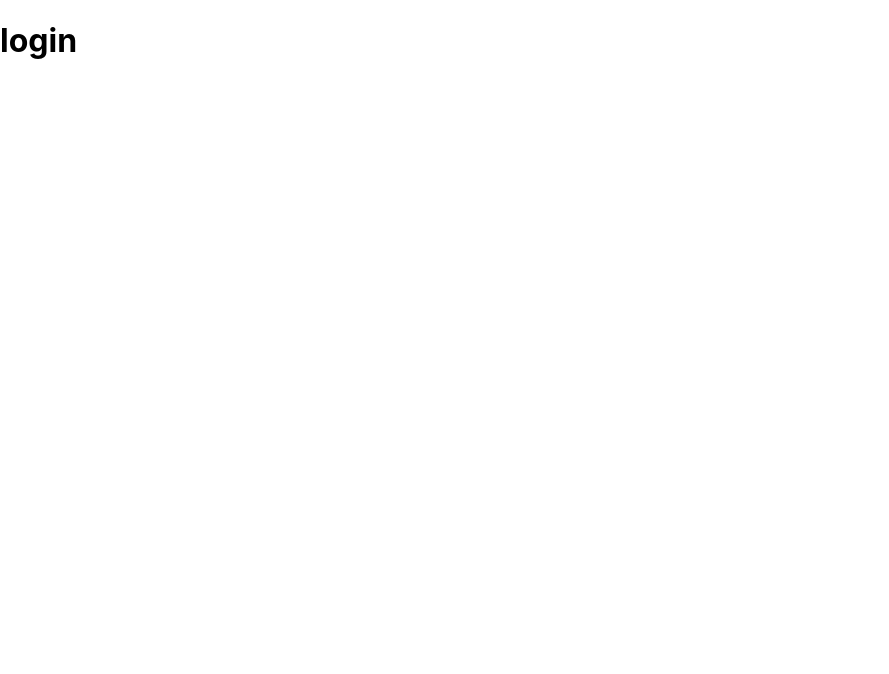
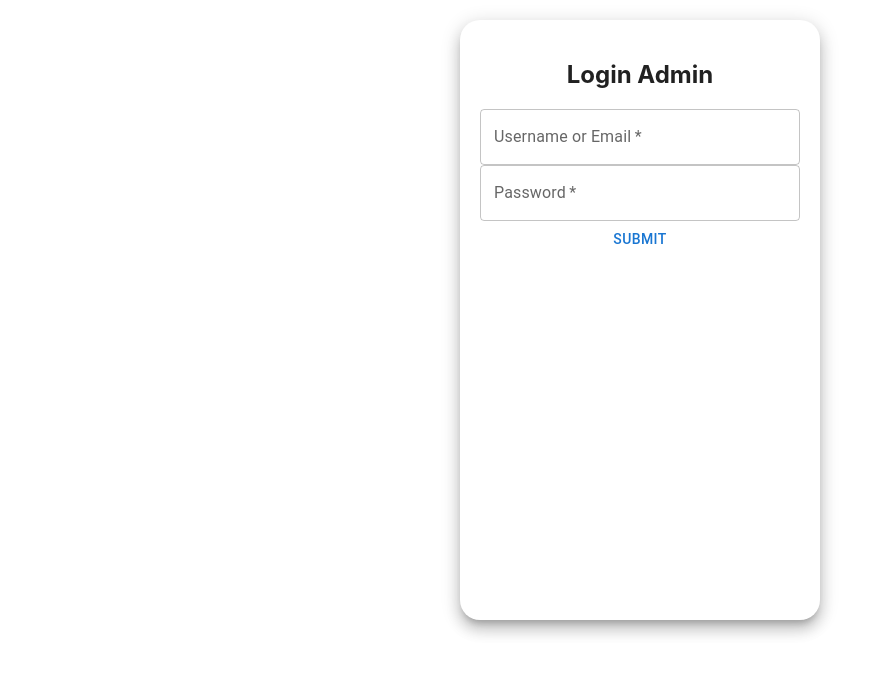
Before and after one commit to wisnudm13/bringkad-arena-admin-react, a React (Create React App) app: page /login in a window 1280 px wide. Shown: the top 674 px of the page, without its empty margins (0-889 px from the left). Built offline with nearby package versions, Linux system fonts and the light colour scheme.

Commit message:
add authentication

```diff
--- a/package.json
+++ b/package.json
@@ -2,10 +2,15 @@
   "name": "bringkad-arena-admin-react",
   "version": "0.1.0",
   "private": true,
+  "proxy": "http://localhost:5000/",
   "dependencies": {
+    "@emotion/react": "^11.10.6",
+    "@emotion/styled": "^11.10.6",
+    "@mui/material": "^5.11.13",
     "@testing-library/jest-dom": "^5.16.5",
     "@testing-library/react": "^13.4.0",
     "@testing-library/user-event": "^13.5.0",
+    "axios": "^1.3.4",
     "react": "^18.2.0",
     "react-dom": "^18.2.0",
     "react-router-dom": "^6.9.0",
--- a/src/App.js
+++ b/src/App.js
@@ -4,6 +4,7 @@ import { Login } from './pages/Login';
 import { Home } from './pages/Home';
 import { UserRoutes } from './page_routes/UserRoutes';
 import { NotFound } from './pages/NotFound';
+import { ProtectedRoutes } from './components/ProtectedRoute';
 
 function App() {
   return (
@@ -12,8 +13,12 @@ function App() {
       <Route path="/" element={<Home/>}/>
       <Route path="/login" element={<Login/>}/>
 
-      {/* User pages */}
-      <Route path="/users/*" element={<UserRoutes/>}/>
+      {/* Protected routes */}
+      <Route element={<ProtectedRoutes/>}>
+        <Route path="/users/*" element={<UserRoutes/>}/>
+      </Route>
+
+
 
 
       {/* Not Found */}
--- /dev/null
+++ b/src/components/LoginForm.js
@@ -0,0 +1,114 @@
+import { Button, Grid, Paper, TextField } from "@mui/material";
+import { useEffect, useRef, useState } from "react";
+import axios from "../tools/axios";
+import { useNavigate } from "react-router-dom";
+
+export function LoginForm() {
+    const paperStyle = {
+        padding: 20,
+        height: "70vh",
+        width: "40vh",
+        margin: "20px auto",
+        borderRadius: "20px"
+    }
+
+    const textFieldStyle = {
+        borderRadius: "50px"
+    }
+
+    const userNameOrEmailRef = useRef()
+    const errorRef = useRef()
+    const navigate = useNavigate()
+
+    const [userNameOrEmail, setUsernameEmail] = useState('')
+    const [password, setPassword] = useState('')
+    const [errorMessage, setErrorMessage] = useState('')
+    const [success, setSuccess] = useState(false)
+
+    useEffect(() => {
+        userNameOrEmailRef.current.focus();
+    })
+
+    useEffect(()=> {
+        setErrorMessage('')
+    }, [userNameOrEmail, password])
+
+    const handleLogin = async (e) => {
+        e.preventDefault();
+
+        try {
+            const response = await axios.post("/api/v1/admins/login",
+                JSON.stringify({
+                    email_or_username: userNameOrEmail,
+                    password: password
+                }),
+                {
+                    headers: { "Content-Type": "application/json" },
+                }
+            );
+
+            const authToken = response?.data.data.auth_token
+            localStorage.setItem("authToken", authToken)
+
+
+            setUsernameEmail('')
+            setPassword('')
+            setSuccess(true)
+
+            navigate("/")
+        } catch (err) {
+            if (!err.response) {
+                setErrorMessage("No server response")
+
+            } else if (err.response?.status == 422) {
+                const errors = err.response?.data?.errors["email_or_username"].toString()
+                setErrorMessage(errors)
+
+            } else {
+                setErrorMessage("Something wrong happen")
+            }
+
+        }
+
+    }
+
+    return (
+        <>
+        <Grid>
+            <Paper elevation={10} style={paperStyle}>
+                <Grid align="center">
+                    <h2>Login Admin</h2>
+                </Grid>
+                <form onSubmit={handleLogin}>
+                    <TextField
+                        style={textFieldStyle}
+                        id="outlined-uncontrolled"
+                        label="Username or Email"
+                        placeholder="Type here"
+                        ref={userNameOrEmailRef}
+                        onChange={(e) => setUsernameEmail(e.target.value)}
+                        value={userNameOrEmail}
+                        fullWidth
+                        required
+                    />
+                    <TextField
+                        style={textFieldStyle}
+                        id="outlined-uncontrolled"
+                        label="Password"
+                        placeholder="Type here"
+                        type="password"
+                        onChange={(e) => setPassword(e.target.value)}
+                        value={password}
+                        fullWidth
+                        required
+                    />
+
+                    <Button type="submit" fullWidth>
+                        Submit
+                    </Button>
+                </form>
+            </Paper>
+        </Grid>
+    </>
+    )
+}
--- /dev/null
+++ b/src/components/ProtectedRoute.js
@@ -0,0 +1,27 @@
+import { useEffect, useLayoutEffect, useState } from 'react'
+import { Navigate, Outlet } from 'react-router-dom'
+import axios from '../tools/axios'
+
+export function ProtectedRoutes () {
+    const [isAuth, setIsAuth] = useState();
+    const authToken = localStorage.getItem("authToken")
+
+    useEffect(() => {
+        axios.post('/api/v1/admins/validate-token',{}, {
+            headers: {
+                "Content-Type": "application/json",
+                "Authorization": `Bearer ${authToken}`
+            },
+
+        }).then(function (res) {
+            setIsAuth(true);
+
+        }).catch(function (err) {
+            setIsAuth(false)
+        })
+    });
+
+    if (isAuth === undefined) return null; // or loading indicator, etc...
+
+    return isAuth ===true ? <Outlet /> : <Navigate to="/login" />;
+}
--- a/src/pages/Login.js
+++ b/src/pages/Login.js
@@ -1,3 +1,9 @@
+import { LoginForm } from "../components/LoginForm"
+
 export function Login() {
-    return <h1>login</h1>
+    return (
+        <>
+            <LoginForm></LoginForm>
+        </>
+    )
 }
--- a/src/pages/users/UserList.js
+++ b/src/pages/users/UserList.js
@@ -1,4 +1,6 @@
-import { Link } from "react-router-dom"
+import { useEffect, useState } from "react"
+import { Link, Navigate} from "react-router-dom"
+
 
 export function UserList() {
     return(
@@ -8,4 +10,5 @@ export function UserList() {
             <Link to="/users/2">User 2</Link>
         </>
     )
+
 }
--- /dev/null
+++ b/src/tools/axios.js
@@ -0,0 +1,5 @@
+import axios from "axios";
+
+export default axios.create({
+    baseURL: "http://localhost:5000"
+});
```
Also changed, not shown: 1 other file (tests, documents, lock files or other folders).
